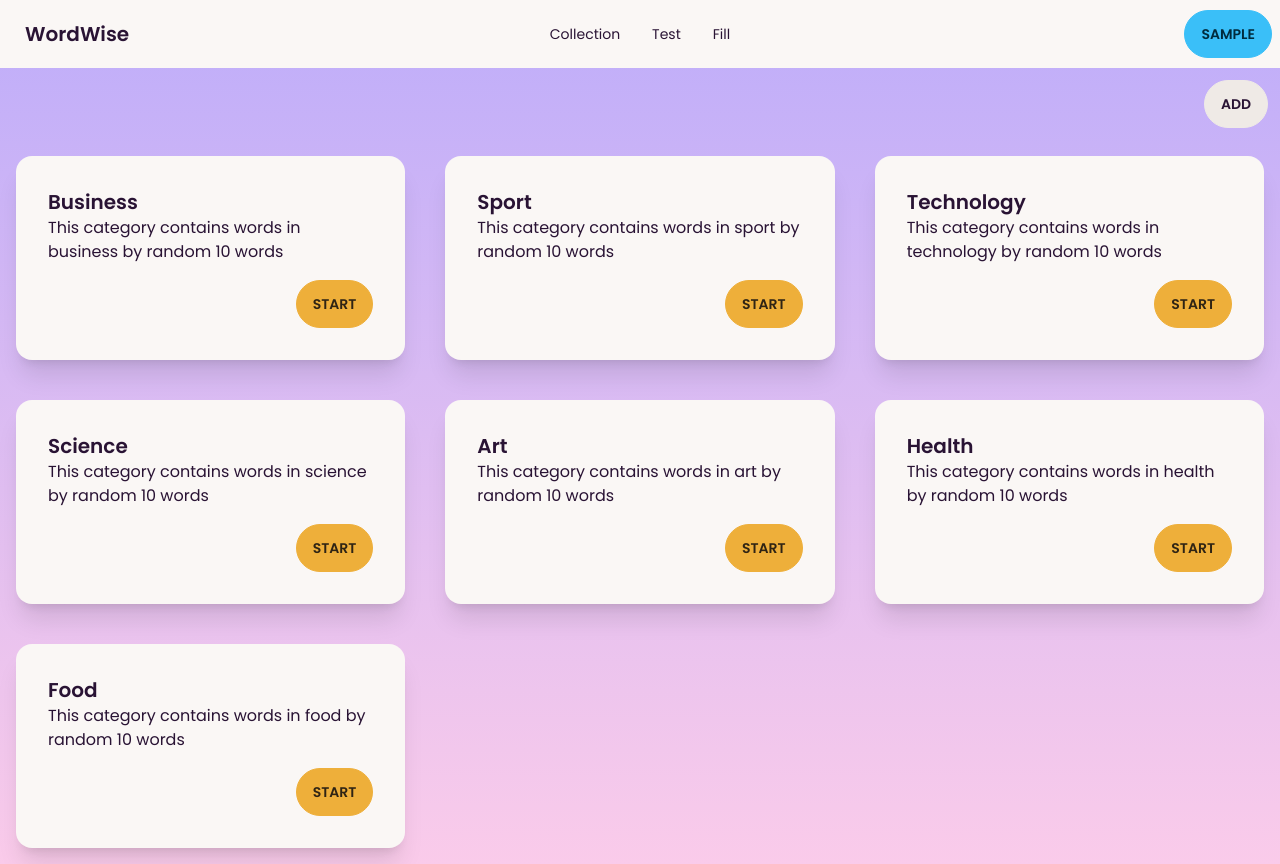
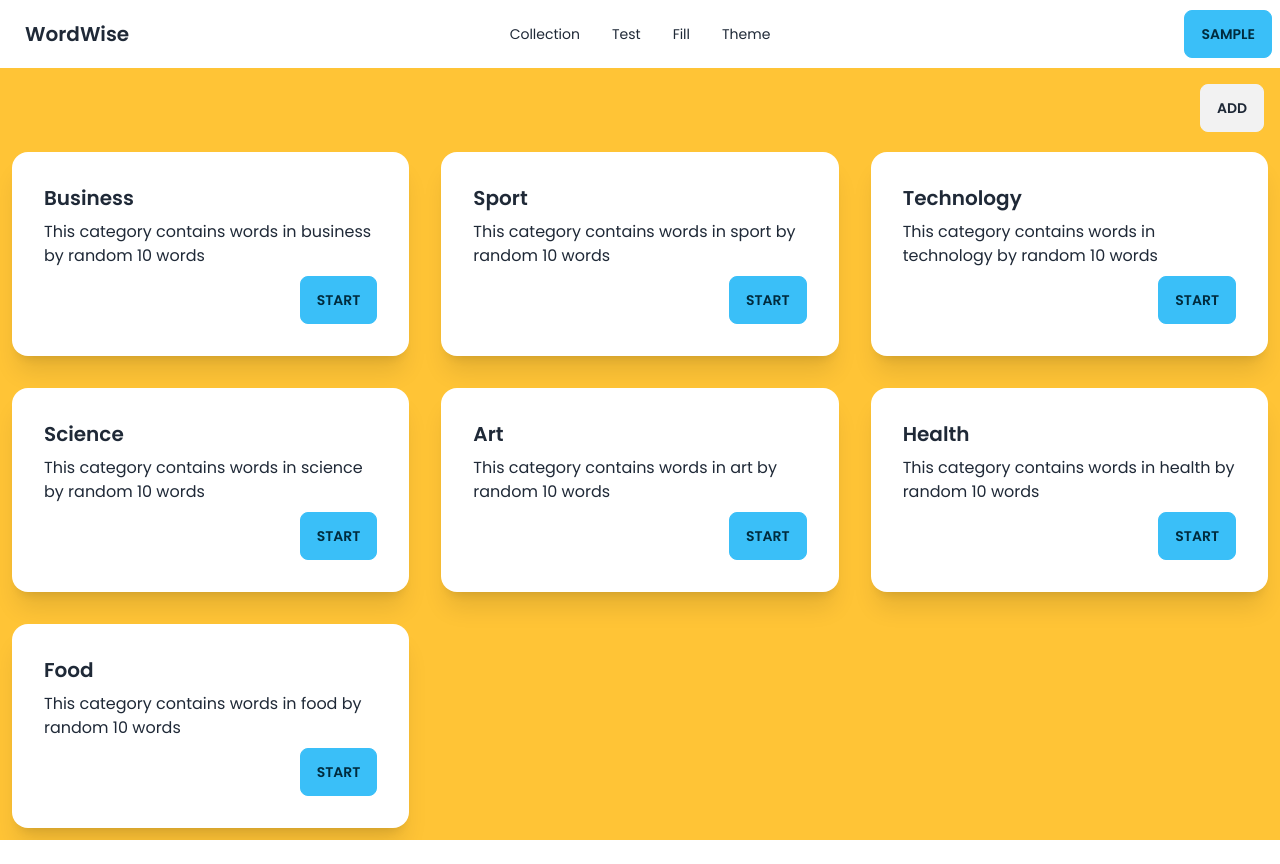
Before and after one commit to WordWiseProject/WordWise, a Django app: page / in a window 1280 px wide. After the commit the page ends 840 px from the top, so only its background shows below. Run offline with Django 4.2, Linux system fonts and the light colour scheme; the visitor is signed in with stand-in values (Sample User, id 1); parts of the project's set-up code (start-up, migrations or seed data) failed here and were passed over; some libraries are stand-ins or nearby versions.

Commit message:
add dark mode

```diff
--- a/wordwise/templates/base.html
+++ b/wordwise/templates/base.html
@@ -1,6 +1,6 @@
 {% load static %}
 
-<html data-theme="cupcake" lang="en">
+<html lang="en">
   <head>
     <meta charset="UTF-8" />
     <meta name="viewport" content="width=device-width, initial-scale=1.0" />
@@ -10,11 +10,22 @@
     <link rel="preconnect" href="https://fonts.gstatic.com" crossorigin />
     <link href="https://fonts.googleapis.com/css2?family=Poppins:wght@100;200;300;400;500;600;700&display=swap"
           rel="stylesheet" />
-    <script src="https://unpkg.com/ionicons@4.5.10-0/dist/ionicons.js"></script>
+    <script src="https://unpkg.com/boxicons@2.1.4/dist/boxicons.js"></script>
+    <script src="https://cdn.jsdelivr.net/npm/theme-change@2.0.2/index.js"></script>
+    <style>
+      :root {
+        --my-color: #FFC436;
+      }
+      [data-theme='dracula'] {
+        --my-color: #232D3F;
+      }
+      body {
+      background-color: var(--my-color);
+    }
+    </style>
   </head>
-  <body class="font-[Poppins] bg-gradient-to-t from-[#FACBEA] to-[#BEADFA] min-h-screen">
+  <body class="font-[Poppins] min-h-screen">
     {% load socialaccount %}
-
     <div class="navbar bg-base-100">
       <div class="navbar-start">
         <div class="dropdown">
@@ -50,9 +61,15 @@
           <li>
             <a href="{% url "wordwise:fill_in" %}">Fill</a>
           </li>
+          <li>
+            <button data-toggle-theme="dracula,winter" data-act-class="ACTIVECLASS">
+              Theme
+            </button>
+          </li>
         </ul>
       </div>
       <div class="navbar-end">
+
         {% if user.is_authenticated %}
           <a class="btn btn-info" href="{% url 'users:detail' user.username %}">{{ user.username }}</a>
         {% else %}
--- a/wordwise/templates/wordwise/index.html
+++ b/wordwise/templates/wordwise/index.html
@@ -1,7 +1,7 @@
 {% load static %}
 
 <!DOCTYPE html>
-<html data-theme="cupcake" lang="en">
+<html lang="en">
   <head>
     <meta charset="UTF-8" />
     <meta name="viewport" content="width=device-width, initial-scale=1.0" />
@@ -13,7 +13,7 @@
   </head>
   <body>
     {% include "base.html" %}
-    <div class="flex justify-end mt-3 mr-3">
+    <div class="flex justify-end mt-4 mr-4">
       <!-- The button to open modal -->
       <label for="my_modal_6" class="btn">add</label>
       <!-- Put this part before </body> tag -->
@@ -29,22 +29,22 @@
                  placeholder="Type here"
                  class="input input-bordered input-md w-full max-w-xs mt-2" />
           <div class="modal-action">
-            <label for="my_modal_6" class="btn">Submit</label>
+            <label for="my_modal_6" class="btn btn-">Submit</label>
           </div>
         </div>
       </div>
     </div>
-    <div class="grid grid-cols-1 grid-cols-2 grid-cols-3 mt-3 gap-2">
+    <div class="grid grid-cols-1 grid-cols-2 grid-cols-3 mt-2 gap-2">
       {% for type in type_of %}
-        <div class="p-4 flex items-stretch">
-          <div class="card bg-base-100 shadow-xl w-120">
-            <div class="card-body flex flex-col justify-between">
-              <div>
-                <h2 class="card-title">{{ type.capitalize }}</h2>
-                <p>This category contains words in {{ type }} by random 10 words</p>
-              </div>
-              <div class="card-actions justify-end mt-2">
-                <a href="{% url "wordwise:flashcard" type %}" class="btn btn-accent">Start</a>
+        <div class="p-3">
+          <div class="card w-120 bg-base-100 shadow-xl">
+            <div class="card-body">
+              <h2 class="card-title">{{ type.capitalize }}</h2>
+              <p>This category contains words in {{ type }} by random 10 words</p>
+              <div class="card-actions justify-end">
+                <a href="{% url "wordwise:flashcard" type %}">
+                  <button class="btn btn-info">Start</button>
+                </a>
               </div>
             </div>
           </div>
```
Also changed, not shown: wordwise/templates/wordwise/fill_in_blank.html (+4 -4 lines), wordwise/templates/wordwise/flashcard.html (+8 -8 lines).
